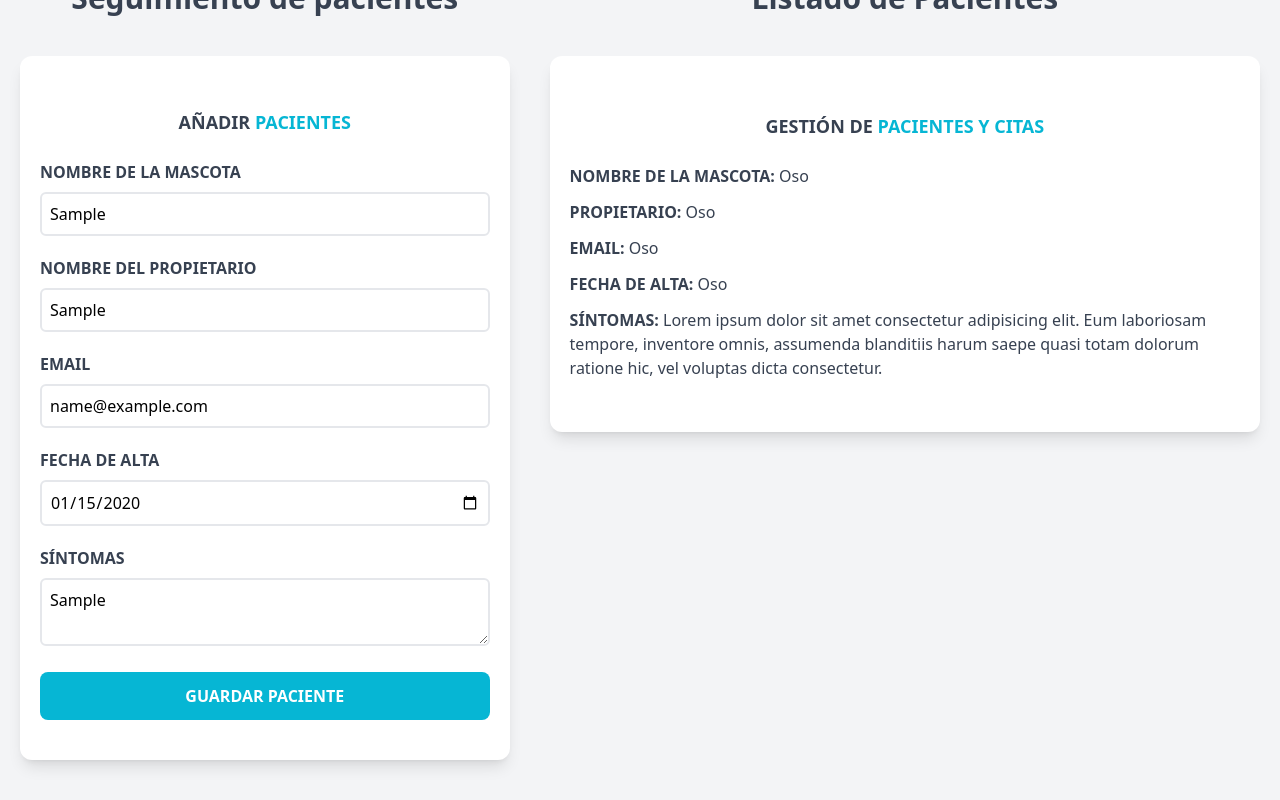
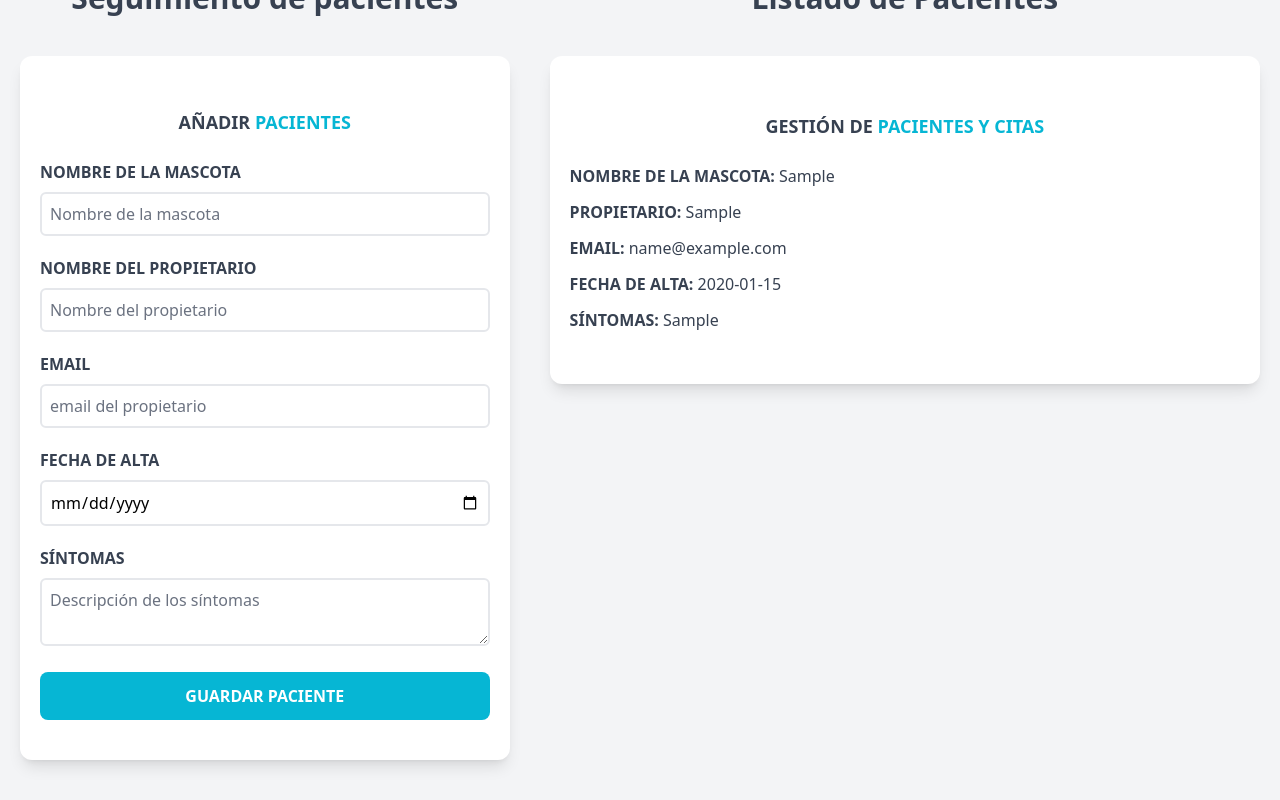
Before and after one commit to ExequielPina/citas-veterinario, a React (Vite) app: page / in a window 1280 px wide. Both pictures are taken after typing "Sample", "Sample", "name@example.com", "2020-01-15", "Sample" into the empty fields and a click on the input "Guardar paciente". Shown: the part 356-1156 px from the top of the page. Built offline with nearby package versions, Linux system fonts and the light colour scheme.

Commit message:
listando pacientes y creando id único

```diff
--- a/src/App.jsx
+++ b/src/App.jsx
@@ -2,17 +2,27 @@ import { useState } from "react"
 import Header from "./components/Header"
 import Formulario from "./components/Formulario"
 import ListadoPacientes from "./components/ListadoPacientes"
+import Paciente from "./components/Paciente";
 
 
 
 function App() {
+
+  const [pacientes, setPacientes] = useState([]);
+
   return (
     <div className="container mx-auto mt-20">
 
       <Header />
       <div className="mt-12 md:flex">
-        <Formulario />
-        <ListadoPacientes />
+        <Formulario
+            pacientes = {pacientes}
+            setPacientes = {setPacientes}
+        />
+
+        <ListadoPacientes
+          pacientes={pacientes}
+        />
       </div>
 
 
--- /dev/null
+++ b/src/components/Error.jsx
@@ -0,0 +1,11 @@
+
+
+const Error = ({children}) => {
+  return (
+    <div className="bg-red-800 text-white text-center p-2 uppercase font-bold rounded-xl mb-3">
+        <p>{children}</p>
+    </div>
+  )
+}
+
+export default Error
--- a/src/components/Formulario.jsx
+++ b/src/components/Formulario.jsx
@@ -1,7 +1,8 @@
 import { useState, useEffect } from "react"
+import Error from "./Error";
 
 
-const Formulario = () => {
+const Formulario = ({ pacientes,  setPacientes, }) => {
   // ** States que leen los valores del formulario **//
   const [nombre, setNombre] = useState('');
   const [propietario, setPropietario] = useState('');
@@ -11,6 +12,14 @@ const Formulario = () => {
   // ** State para alertas de error en el formulario ** //
   const [error, setError] = useState(false)
 
+  //** Función que genera un ID único **/
+  const generarId = () => {
+    const random = Math.random().toString(36).substring(2);
+    const fecha =  Date.now().toString(36)
+
+    return random + fecha;
+  }
+
   const handleSubmit = (e) => {
     e.preventDefault();
 
@@ -19,6 +28,25 @@ const Formulario = () => {
         return;
     }
     setError(false)
+
+    //** Creo objeto de paciente con los datos del arreglo del formulario **//
+    const objetoPaciente = {
+      nombre,
+      propietario,
+      email,
+      fecha,
+      sintomas,
+      id: generarId()
+    }
+    setPacientes([...pacientes, objetoPaciente]);
+
+    //** Reiniciar el formulario **/
+    setNombre('')
+    setPropietario('')
+    setEmail('')
+    setFecha('')
+    setSintomas('')
+
   }
 
   return (
@@ -30,7 +58,7 @@ const Formulario = () => {
             onSubmit={handleSubmit} >
          <p className='text-center text-lg mt-3 mb-6 font-bold text-gray-700 uppercase'>Añadir {''}
       <span className='text-cyan-500 font-bold'>pacientes</span> </p>
-        {error && <div className="bg-red-800 text-white text-center p-2 uppercase font-bold rounded-xl mb-3"><p>¡Todos los campos son obligatorios!</p></div> }
+        { error &&  <Error><p>¡Todos los campos son obligatorios!</p>  </Error>}
         <div className='mb-5'>
             <label className='block text-gray-700 uppercase font-bold' htmlFor='nombre'>Nombre de la mascota</label>
             <input className='border-2 w-full p-2 mt-2 placeholder-gray-500 rounded-md'
--- a/src/components/ListadoPacientes.jsx
+++ b/src/components/ListadoPacientes.jsx
@@ -1,12 +1,21 @@
 import Paciente from "./Paciente"
 
 
-const ListadoPacientes = () => {
+const ListadoPacientes = ({ pacientes, }) => {
   return (
     <div className="md:w-1/2 lg:w-3/5 mx-2" >
       <h2 className="font-black text-gray-700 text-3xl text-center">Listado de Pacientes</h2>
-      <Paciente />
+      { pacientes.map( paciente  =>(
+          <Paciente
+            key={paciente.id}
+            paciente={paciente}
+          />
+
+      ))}
+
     </div>
+
+
 
   )
 }
--- a/src/components/Paciente.jsx
+++ b/src/components/Paciente.jsx
@@ -1,14 +1,17 @@
 
 
-const Paciente = () => {
+const Paciente = ({paciente}) => {
+
+  const { nombre, propietario, email, fecha, sintomas } = paciente
+
   return (
     <div className="bg-white shadow-lg m-3 px-5 py-10 rounded-xl mt-10">
       <p className="text-center text-lg mt-4  mb-6 font-bold text-gray-700 uppercase">Gestión de <span className="text-cyan-500 font-bold">pacientes y citas</span> </p>
-        <p className="block text-gray-700 uppercase font-bold mb-3">Nombre de la mascota: {''} <span className="font-normal normal-case">Oso</span></p>
-        <p className="block text-gray-700 uppercase font-bold mb-3">Propietario: {''} <span className="font-normal normal-case">Oso</span></p>
-        <p className="block text-gray-700 uppercase font-bold mb-3">email: {''} <span className="font-normal normal-case">Oso</span></p>
-        <p className="block text-gray-700 uppercase font-bold mb-3">Fecha de alta: {''} <span className="font-normal normal-case">Oso</span></p>
-        <p className="block text-gray-700 uppercase font-bold mb-3">Síntomas: {''} <span className="font-normal normal-case">Lorem ipsum dolor sit amet consectetur adipisicing elit. Eum laboriosam tempore, inventore omnis, assumenda blanditiis harum saepe quasi totam dolorum ratione hic, vel voluptas dicta consectetur.</span></p>
+        <p className="block text-gray-700 uppercase font-bold mb-3">Nombre de la mascota: {''} <span className="font-normal normal-case">{nombre}</span></p>
+        <p className="block text-gray-700 uppercase font-bold mb-3">Propietario: {''} <span className="font-normal normal-case">{propietario}</span></p>
+        <p className="block text-gray-700 uppercase font-bold mb-3">email: {''} <span className="font-normal normal-case">{email}</span></p>
+        <p className="block text-gray-700 uppercase font-bold mb-3">Fecha de alta: {''} <span className="font-normal normal-case">{fecha}</span></p>
+        <p className="block text-gray-700 uppercase font-bold mb-3">Síntomas: {''} <span className="font-normal normal-case">{sintomas}</span></p>
       </div>
   )
 }
```
